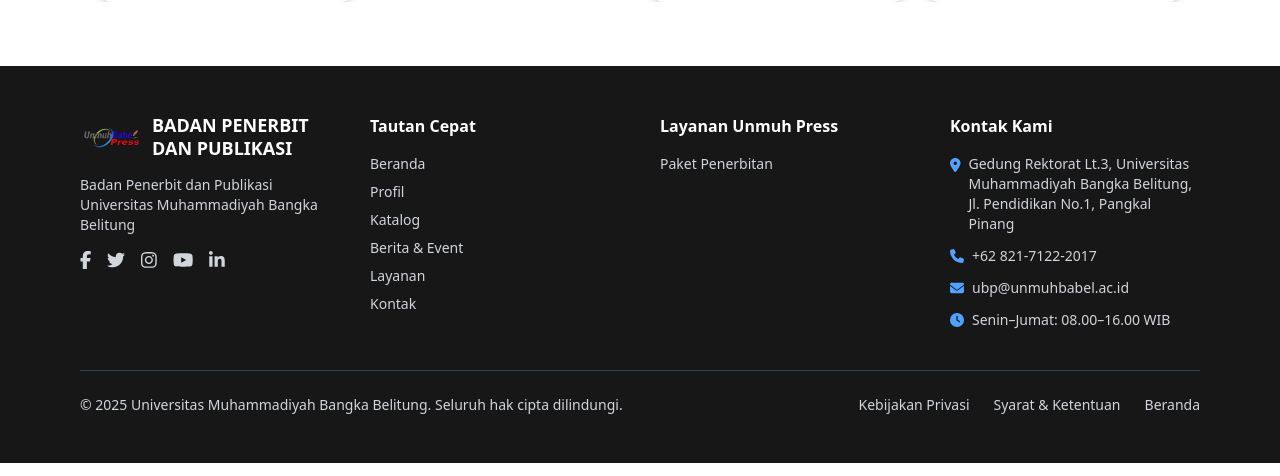
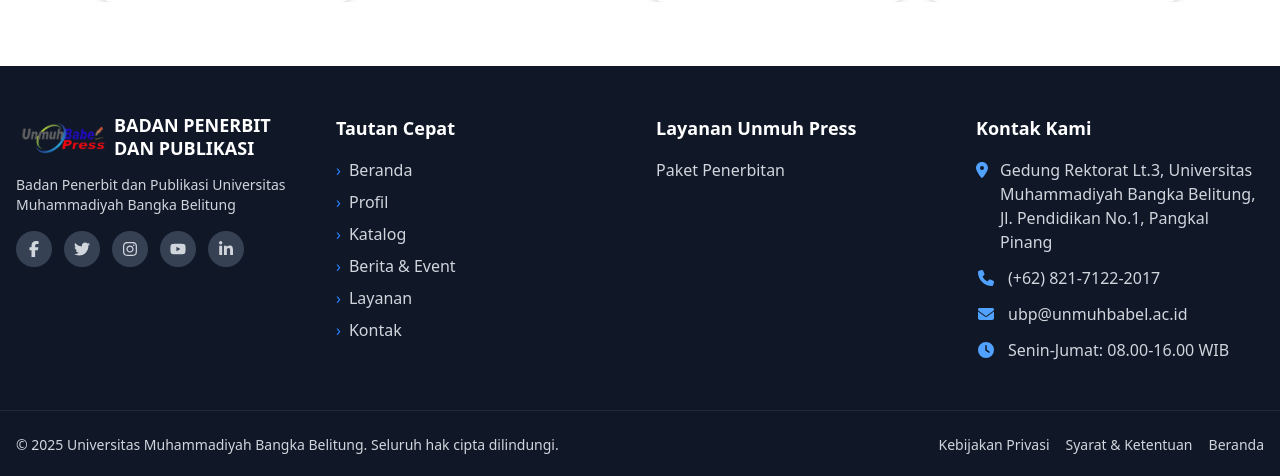
Before and after one commit to junaaxya/unmuh-babel-press, a Next.js app: page / in a window 1280 px wide. Shown: the part 2004-2480 px from the top of the page. Built offline with nearby package versions, Linux system fonts and the light colour scheme.

Commit message:
ref: footer

```diff
--- a/src/sections/footer/Footer.js
+++ b/src/sections/footer/Footer.js
@@ -1,6 +1,4 @@
-'use client';
-
-
+import { FontAwesomeIcon } from '@fortawesome/react-fontawesome';
 import {
     faFacebookF,
     faTwitter,
@@ -14,86 +12,277 @@
     faEnvelope,
     faClock,
 } from '@fortawesome/free-solid-svg-icons';
-import { FontAwesomeIcon } from '@fortawesome/react-fontawesome';
+import Link from 'next/link';
 import Image from 'next/image';
 
 export default function Footer() {
     return (
-    <footer className="bg-neutral-900 text-gray-300 py-12 px-6 md:px-20">
-      <div className="max-w-7xl mx-auto grid grid-cols-1 md:grid-cols-4 gap-10">
-
-        {/* Kolom 1: Logo & Deskripsi */}
+        <footer className="bg-gray-900 text-gray-300">
+            {/* Main Footer Content */}
+            <div className="container mx-auto px-4 py-12">
+                <div className="grid grid-cols-1 md:grid-cols-2 lg:grid-cols-4 gap-8">
+                    {/* Column 1 - About */}
+                    <div className="mb-6 lg:mb-0">
+                        <div className="flex items-center mb-4">
+                            <Image
+                                src="/unmuhpress.png"
+                                alt="Unmuh Press Logo"
+                                width={90}
+                                height={90}
+                                className="mr-2"
+                            />
                             <div>
-          <div className="flex items-center gap-3 mb-4">
-            <Image src="/unmuhpress.png" alt="Logo" width={60} height={60} />
                                 <h2 className="text-white font-bold text-lg leading-tight">
-              BADAN PENERBIT <br /> DAN PUBLIKASI
+                                    BADAN PENERBIT
+                                    <br />
+                                    DAN PUBLIKASI
                                 </h2>
                             </div>
+                        </div>
                         <p className="text-sm mb-4">
-            Badan Penerbit dan Publikasi Universitas Muhammadiyah Bangka Belitung
+                            Badan Penerbit dan Publikasi Universitas
+                            Muhammadiyah Bangka Belitung
                         </p>
-          <div className="flex gap-4 text-lg">
-            <FontAwesomeIcon icon={faFacebookF} className="hover:text-white cursor-pointer" />
-            <FontAwesomeIcon icon={faTwitter} className="hover:text-white cursor-pointer" />
-            <FontAwesomeIcon icon={faInstagram} className="hover:text-white cursor-pointer" />
-            <FontAwesomeIcon icon={faYoutube} className="hover:text-white cursor-pointer" />
-            <FontAwesomeIcon icon={faLinkedinIn} className="hover:text-white cursor-pointer" />
+                        <div className="flex space-x-3">
+                            <Link
+                                href="https://facebook.com"
+                                target="_blank"
+                                rel="noopener noreferrer"
+                                aria-label="Facebook"
+                            >
+                                <div className="bg-gray-700 hover:bg-blue-600 w-9 h-9 rounded-full flex items-center justify-center transition-colors duration-300">
+                                    <FontAwesomeIcon
+                                        icon={faFacebookF}
+                                        className="w-4 h-4"
+                                    />
+                                </div>
+                            </Link>
+                            <Link
+                                href="https://twitter.com"
+                                target="_blank"
+                                rel="noopener noreferrer"
+                                aria-label="Twitter"
+                            >
+                                <div className="bg-gray-700 hover:bg-blue-400 w-9 h-9 rounded-full flex items-center justify-center transition-colors duration-300">
+                                    <FontAwesomeIcon
+                                        icon={faTwitter}
+                                        className="w-4 h-4"
+                                    />
+                                </div>
+                            </Link>
+                            <Link
+                                href="https://instagram.com"
+                                target="_blank"
+                                rel="noopener noreferrer"
+                                aria-label="Instagram"
+                            >
+                                <div className="bg-gray-700 hover:bg-pink-600 w-9 h-9 rounded-full flex items-center justify-center transition-colors duration-300">
+                                    <FontAwesomeIcon
+                                        icon={faInstagram}
+                                        className="w-4 h-4"
+                                    />
+                                </div>
+                            </Link>
+                            <Link
+                                href="https://youtube.com"
+                                target="_blank"
+                                rel="noopener noreferrer"
+                                aria-label="YouTube"
+                            >
+                                <div className="bg-gray-700 hover:bg-red-600 w-9 h-9 rounded-full flex items-center justify-center transition-colors duration-300">
+                                    <FontAwesomeIcon
+                                        icon={faYoutube}
+                                        className="w-4 h-4"
+                                    />
+                                </div>
+                            </Link>
+                            <Link
+                                href="https://linkedin.com"
+                                target="_blank"
+                                rel="noopener noreferrer"
+                                aria-label="LinkedIn"
+                            >
+                                <div className="bg-gray-700 hover:bg-blue-700 w-9 h-9 rounded-full flex items-center justify-center transition-colors duration-300">
+                                    <FontAwesomeIcon
+                                        icon={faLinkedinIn}
+                                        className="w-4 h-4"
+                                    />
+                                </div>
+                            </Link>
                         </div>
                     </div>
 
-        {/* Kolom 2: Tautan Cepat */}
-        <div>
-          <h3 className="text-white font-semibold mb-4">Tautan Cepat</h3>
-          <ul className="space-y-2 text-sm">
-            <li><a href="#" className="hover:underline">Beranda</a></li>
-            <li><a href="#" className="hover:underline">Profil</a></li>
-            <li><a href="#" className="hover:underline">Katalog</a></li>
-            <li><a href="#" className="hover:underline">Berita & Event</a></li>
-            <li><a href="#" className="hover:underline">Layanan</a></li>
-            <li><a href="#" className="hover:underline">Kontak</a></li>
+                    {/* Column 2 - Quick Links */}
+                    <div className="mb-6 lg:mb-0">
+                        <h3 className="text-white font-bold text-lg mb-4">
+                            Tautan Cepat
+                        </h3>
+                        <ul className="space-y-2">
+                            <li>
+                                <Link
+                                    href="/"
+                                    className="hover:text-blue-400 transition-colors duration-300 flex items-center"
+                                >
+                                    <span className="text-blue-500 mr-2">
+                                        ›
+                                    </span>
+                                    <span>Beranda</span>
+                                </Link>
+                            </li>
+                            <li>
+                                <Link
+                                    href="/profil"
+                                    className="hover:text-blue-400 transition-colors duration-300 flex items-center"
+                                >
+                                    <span className="text-blue-500 mr-2">
+                                        ›
+                                    </span>
+                                    <span>Profil</span>
+                                </Link>
+                            </li>
+                            <li>
+                                <Link
+                                    href="/katalog"
+                                    className="hover:text-blue-400 transition-colors duration-300 flex items-center"
+                                >
+                                    <span className="text-blue-500 mr-2">
+                                        ›
+                                    </span>
+                                    <span>Katalog</span>
+                                </Link>
+                            </li>
+                            <li>
+                                <Link
+                                    href="/berita-event"
+                                    className="hover:text-blue-400 transition-colors duration-300 flex items-center"
+                                >
+                                    <span className="text-blue-500 mr-2">
+                                        ›
+                                    </span>
+                                    <span>Berita & Event</span>
+                                </Link>
+                            </li>
+                            <li>
+                                <Link
+                                    href="/layanan"
+                                    className="hover:text-blue-400 transition-colors duration-300 flex items-center"
+                                >
+                                    <span className="text-blue-500 mr-2">
+                                        ›
+                                    </span>
+                                    <span>Layanan</span>
+                                </Link>
+                            </li>
+                            <li>
+                                <Link
+                                    href="/kontak"
+                                    className="hover:text-blue-400 transition-colors duration-300 flex items-center"
+                                >
+                                    <span className="text-blue-500 mr-2">
+                                        ›
+                                    </span>
+                                    <span>Kontak</span>
+                                </Link>
+                            </li>
                         </ul>
                     </div>
 
-        {/* Kolom 3: Layanan */}
-        <div>
-          <h3 className="text-white font-semibold mb-4">Layanan Unmuh Press</h3>
-          <ul className="space-y-2 text-sm">
-            <li><a href="#" className="hover:underline">Paket Penerbitan</a></li>
+                    {/* Column 3 - Services */}
+                    <div className="mb-6 lg:mb-0">
+                        <h3 className="text-white font-bold text-lg mb-4">
+                            Layanan Unmuh Press
+                        </h3>
+                        <ul className="space-y-2">
+                            <li>
+                                <Link
+                                    href="/paket-penerbitan"
+                                    className="hover:text-blue-400 transition-colors duration-300"
+                                >
+                                    Paket Penerbitan
+                                </Link>
+                            </li>
+                            {/* Add other services here as needed */}
                         </ul>
                     </div>
 
-        {/* Kolom 4: Kontak */}
+                    {/* Column 4 - Contact */}
                     <div>
-          <h3 className="text-white font-semibold mb-4">Kontak Kami</h3>
-          <ul className="space-y-3 text-sm">
-            <li className="flex items-start gap-2">
-              <FontAwesomeIcon icon={faMapMarkerAlt} className="text-blue-400 mt-1" />
-              <span>Gedung Rektorat Lt.3, Universitas Muhammadiyah Bangka Belitung, Jl. Pendidikan No.1, Pangkal Pinang</span>
+                        <h3 className="text-white font-bold text-lg mb-4">
+                            Kontak Kami
+                        </h3>
+                        <ul className="space-y-3">
+                            <li className="flex">
+                                <FontAwesomeIcon
+                                    icon={faMapMarkerAlt}
+                                    className="text-blue-400 mr-3 mt-1 w-5"
+                                />
+                                <span>
+                                    Gedung Rektorat Lt.3, Universitas
+                                    Muhammadiyah Bangka Belitung, Jl. Pendidikan
+                                    No.1, Pangkal Pinang
+                                </span>
                             </li>
-            <li className="flex items-center gap-2">
-              <FontAwesomeIcon icon={faPhone} className="text-blue-400" />
-              +62 821-7122-2017
+                            <li className="flex items-center">
+                                <FontAwesomeIcon
+                                    icon={faPhone}
+                                    className="text-blue-400 mr-3 w-5"
+                                />
+                                <span>(+62) 821-7122-2017</span>
                             </li>
-            <li className="flex items-center gap-2">
-              <FontAwesomeIcon icon={faEnvelope} className="text-blue-400" />
+                            <li className="flex items-center">
+                                <FontAwesomeIcon
+                                    icon={faEnvelope}
+                                    className="text-blue-400 mr-3 w-5"
+                                />
+                                <Link
+                                    href="mailto:haki@univ.edu"
+                                    className="hover:text-blue-400 transition-colors duration-300"
+                                >
                                     ubp@unmuhbabel.ac.id
+                                </Link>
                             </li>
-            <li className="flex items-center gap-2">
-              <FontAwesomeIcon icon={faClock} className="text-blue-400" />
-              Senin–Jumat: 08.00–16.00 WIB
+                            <li className="flex items-center">
+                                <FontAwesomeIcon
+                                    icon={faClock}
+                                    className="text-blue-400 mr-3 w-5"
+                                />
+                                <span>Senin-Jumat: 08.00-16.00 WIB</span>
                             </li>
                         </ul>
                     </div>
                 </div>
+            </div>
 
-      {/* Bottom */}
-      <div className="border-t border-gray-700 mt-10 pt-6 text-sm flex flex-col md:flex-row justify-between items-center gap-4">
-        <p>© 2025 Universitas Muhammadiyah Bangka Belitung. Seluruh hak cipta dilindungi.</p>
-        <div className="flex gap-6">
-          <a href="#" className="hover:underline">Kebijakan Privasi</a>
-          <a href="#" className="hover:underline">Syarat & Ketentuan</a>
-          <a href="#" className="hover:underline">Beranda</a>
+            {/* Footer Bottom - Copyright */}
+            <div className="border-t border-gray-800">
+                <div className="container mx-auto px-4 py-6">
+                    <div className="flex flex-col md:flex-row justify-between items-center">
+                        <p className="text-sm mb-4 md:mb-0">
+                            © {new Date().getFullYear()} Universitas
+                            Muhammadiyah Bangka Belitung. Seluruh hak cipta
+                            dilindungi.
+                        </p>
+                        <div className="flex space-x-4 text-sm">
+                            <Link
+                                href="/kebijakan-privasi"
+                                className="hover:text-blue-400 transition-colors duration-300"
+                            >
+                                Kebijakan Privasi
+                            </Link>
+                            <Link
+                                href="/syarat-ketentuan"
+                                className="hover:text-blue-400 transition-colors duration-300"
+                            >
+                                Syarat & Ketentuan
+                            </Link>
+                            <Link
+                                href="/peta-situs"
+                                className="hover:text-blue-400 transition-colors duration-300"
+                            >
+                                Beranda
+                            </Link>
+                        </div>
+                    </div>
                 </div>
             </div>
         </footer>
```
Lines whose indentation alone changed are shown as unchanged.
